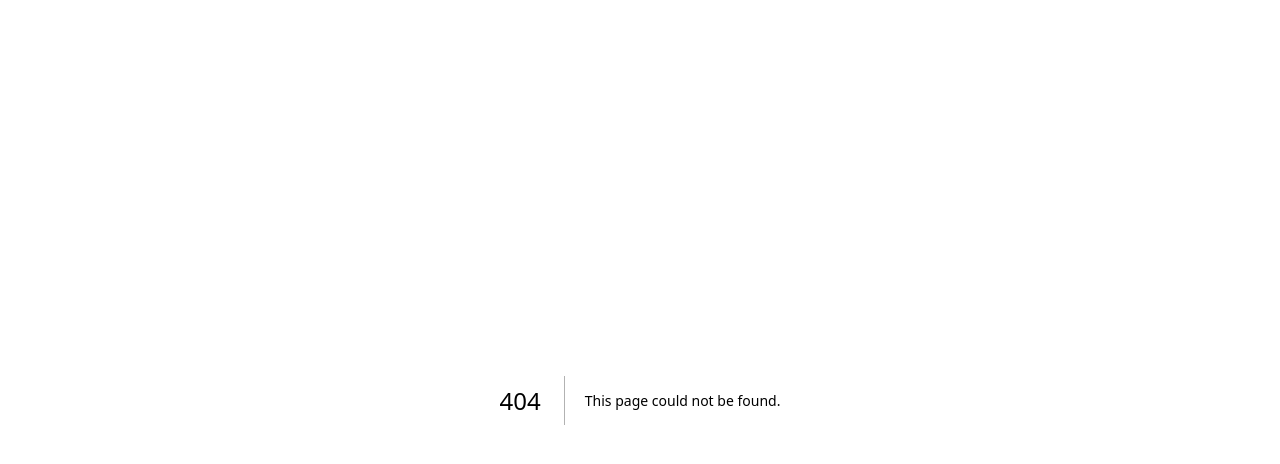
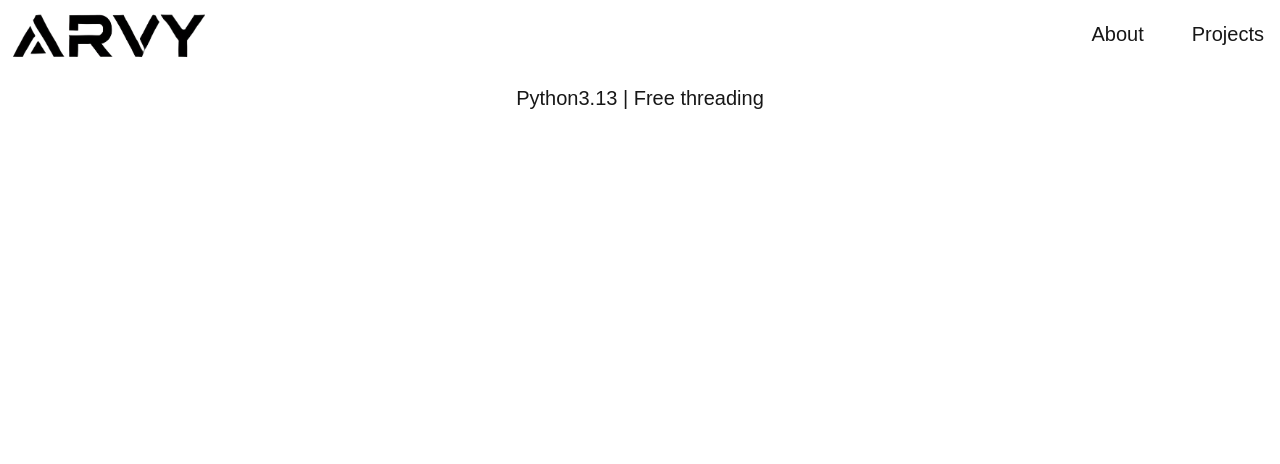
Before and after one commit to shreeraviadhikari/shreeraviadhikari.com, a Next.js app: page /blogs/python3-13 in a window 1280 px wide. Before the commit this address had no page. Shown: the top 464 px of the page. Built offline with nearby package versions, Linux system fonts and the light colour scheme.

Commit message:
feat: add python logo

```diff
--- a/src/app/blog.js
+++ b/src/app/blog.js
@@ -3,11 +3,11 @@ import Image from "next/image";
 import Link from "next/link";
 const blogPosts = [
   {
-    id: 1,
-    title: "One Man Army",
-    image: "/1.jpg",
+    id: "python3-13",
+    title: "Python 3.13 | Free Threading",
+    image: "/python.webp",
     excerpt:
-      "Learn how React components work and how they help in building modular and reusable UIs...",
+      "Learn about the new Python3.13, GIL and no GIL methods and their impact",
   },
   {
     id: 2,
--- /dev/null
+++ b/src/app/blogs/python3-13/page.js
@@ -0,0 +1,16 @@
+import Navbar from "@/commons/Navbar";
+import React from "react";
+
+const Python313 = () => {
+  return (
+    <div>
+      <Navbar />
+      <div className="container mx-auto p-4">
+        <h1 className="text-xl text-center">Python3.13 | Free threading</h1>
+        <p></p>
+      </div>
+    </div>
+  );
+};
+
+export default Python313;
```
Also changed, not shown: public/python.webp (added).
